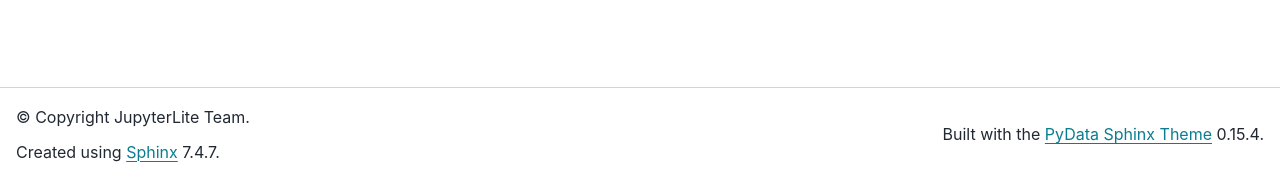
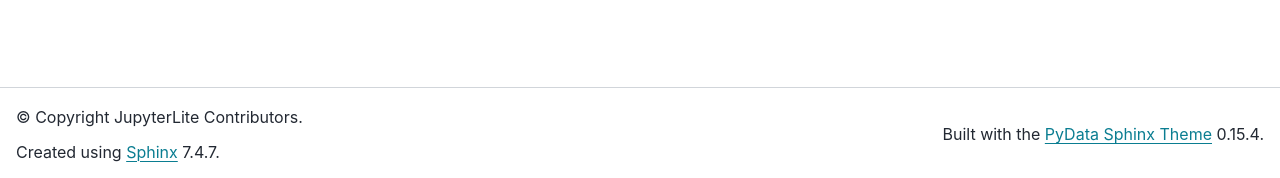
Before and after one commit to jupyterlite/pyodide-kernel, a Sphinx documentation site: the page built from docs/index.md, in a window 1280 px wide. Shown: the part 719-897 px from the top of the page. Built offline with Sphinx 7.4.7 and the PyData theme 0.15.4, drawn with Linux system fonts in a browser that asks for light colours.

Commit message:
Rename to `JupyterLite Contributors`

```diff
--- a/docs/conf.py
+++ b/docs/conf.py
@@ -8,8 +8,8 @@ master_doc = 'index'
 source_suffix = '.md'
 
 project = 'jupyterlite-pyodide-kernel'
-copyright = 'JupyterLite Team'
-author = 'JupyterLite Team'
+copyright = 'JupyterLite Contributors'
+author = 'JupyterLite Contributors'
 
 exclude_patterns = []
 
```
